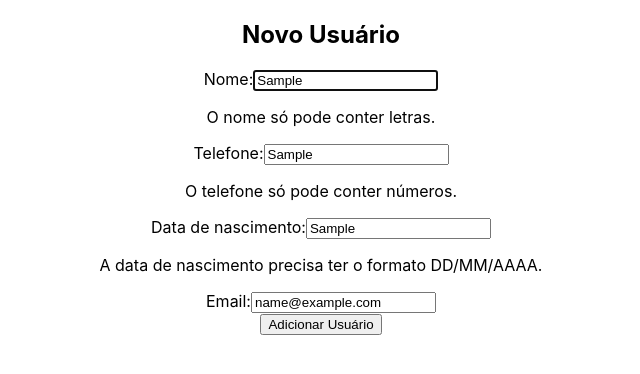
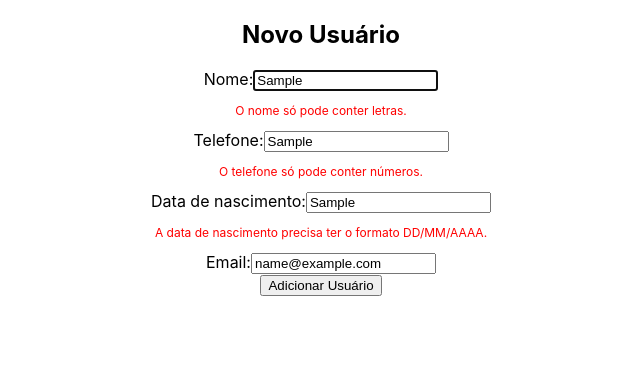
Before and after one commit to indigotech/onboard-gabriel-carramate, a React (Create React App) app: page /adduser in a window 1280 px wide. Both pictures are taken after typing "Sample", "Sample", "Sample", "name@example.com" into the empty fields and a click on the button "Adicionar Usuário". Shown: the top 374 px of the page, without its empty margins (319-959 px from the left). Built offline with nearby package versions, Linux system fonts and the light colour scheme.

Commit message:
create error style to improve in-app readability

```diff
--- a/src/App.css
+++ b/src/App.css
@@ -1,3 +1,8 @@
 .App {
   text-align: center;
 }
+
+.error {
+  color: "red";
+  font-size: "12px";
+};
--- a/src/Pages/AddUser.tsx
+++ b/src/Pages/AddUser.tsx
@@ -1,6 +1,12 @@
 import { SubmitHandler, useForm } from 'react-hook-form';
 import { User } from '../Utils/interfaces';
-import { handleEmailValidation, handleNameValidation, handleDateValidation, handlePhoneValidation } from '../Validations';
+import {
+  handleEmailValidation,
+  handleNameValidation,
+  handleDateValidation,
+  handlePhoneValidation,
+} from '../Validations';
+import { errorStyle } from '../Utils/styles'
 
 export function AddUser() {
   const {
@@ -31,7 +37,7 @@ export function AddUser() {
             })}
           />
 
-          {errors.name && <p>{errors.name.message}</p>}
+          {errors.name && <p style={errorStyle}>{errors.name.message}</p>}
         </div>
 
         <div>
@@ -48,7 +54,7 @@ export function AddUser() {
             })}
           />
 
-          {errors.phone && <p>{errors.phone.message}</p>}
+          {errors.phone && <p style={errorStyle}>{errors.phone.message}</p>}
         </div>
 
         <div>
@@ -65,7 +71,7 @@ export function AddUser() {
             })}
           />
 
-          {errors.birthDate && <p>{errors.birthDate.message}</p>}
+          {errors.birthDate && <p style={errorStyle}>{errors.birthDate.message}</p>}
         </div>
 
         <div>
@@ -82,7 +88,7 @@ export function AddUser() {
             })}
           />
 
-          {errors.email && <p>{errors.email.message}</p>}
+          {errors.email && <p style={errorStyle}>{errors.email.message}</p>}
         </div>
 
         <div>
--- a/src/Pages/LoginPage.tsx
+++ b/src/Pages/LoginPage.tsx
@@ -5,6 +5,7 @@ import { useHistory } from 'react-router';
 import { LoginResult, FormValues } from '../Utils/interfaces';
 import { LOGIN_MUTATION } from '../Utils/graphql';
 import { handleEmailValidation, handlePasswordValidation } from '../Validations';
+import { errorStyle } from '../Utils/styles';
 
 export function LoginPage() {
   const history = useHistory();
@@ -47,7 +48,7 @@ export function LoginPage() {
             })}
           />
 
-          {errors.email && <p>{errors.email.message}</p>}
+          {errors.email && <p style={errorStyle}>{errors.email.message}</p>}
         </div>
 
         <div>
@@ -68,10 +69,10 @@ export function LoginPage() {
             })}
           />
 
-          {errors.password && <p>{errors.password.message}</p>}
+          {errors.password && <p style={errorStyle}>{errors.password.message}</p>}
         </div>
 
-        {error && <p>{error.message}</p>}
+        {error && <p style={errorStyle}>{error.message}</p>}
 
         <div>
           <button type='submit' disabled={loading}>
--- /dev/null
+++ b/src/Utils/styles.ts
@@ -0,0 +1,4 @@
+export const errorStyle = {
+    color: 'red',
+    fontSize: '12px'
+  };
```
